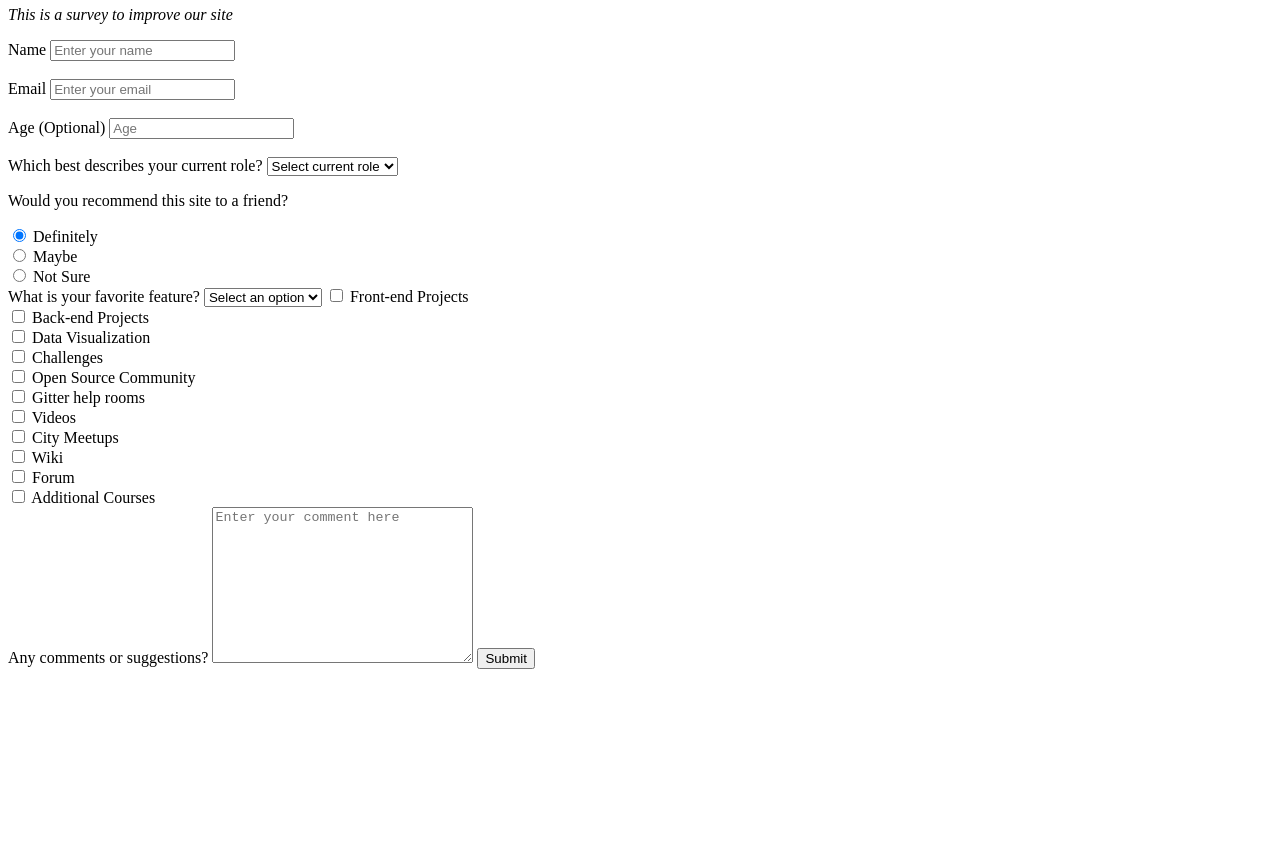
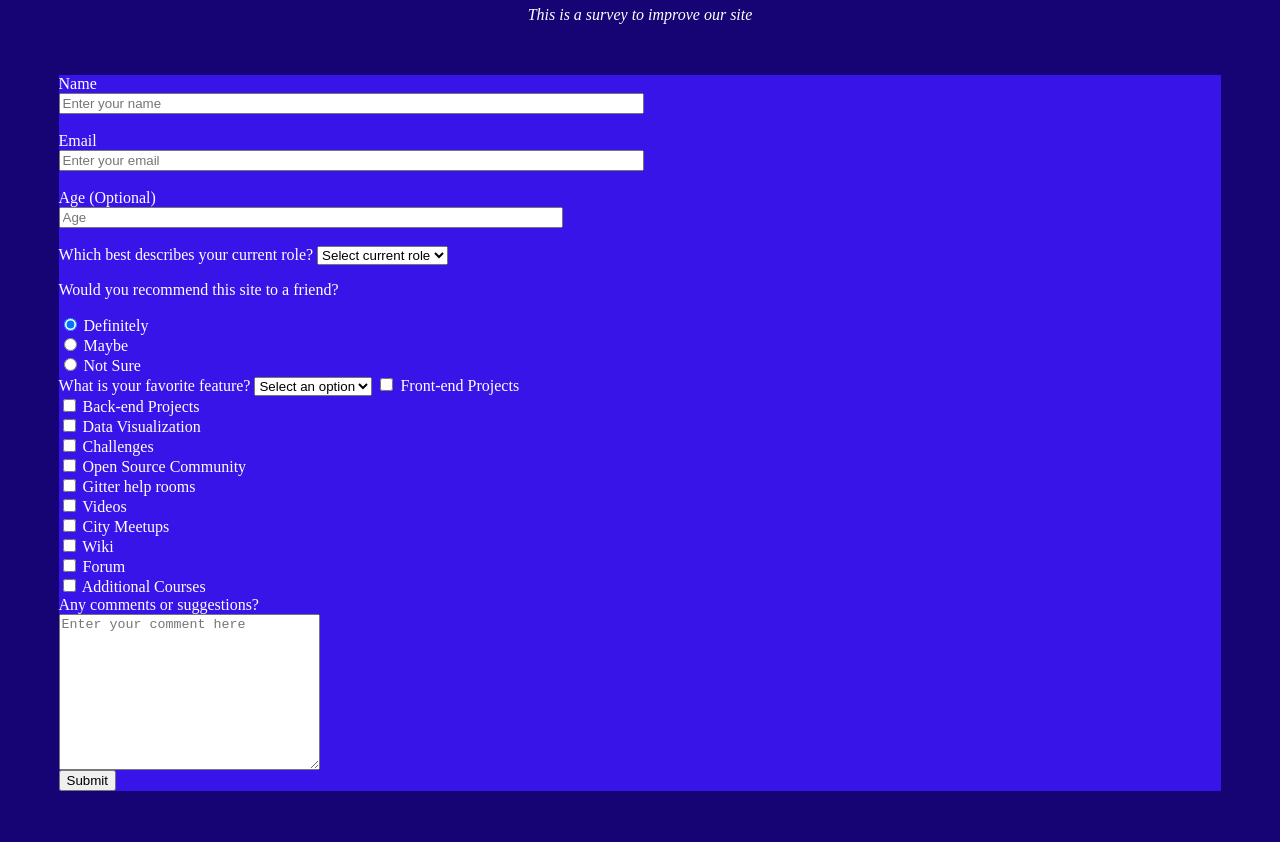
Before and after one commit to DeviantSchemist/SurveyForm, a plain HTML site: page index.html in a window 1280 px wide. Shown: the part 60-902 px from the top of the page. Before the commit the page ends 800 px from the top, so only its background shows below. Drawn offline with Linux system fonts and the light colour scheme.

Commit message:
changed width of input fields

```diff
--- a/index.html
+++ b/index.html
@@ -17,12 +17,13 @@
 <body>
   <h1 id="title">Survey Form</h1>
   <p id="description"><em>This is a survey to improve our site</em></p>
+  <div class="container">
     <form id="survey-form">
-    <label for="name-label">Name</label>
-    <input type="text" placeholder="Enter your name" id="name-label" name="name-label" required><br><br>
-    <label for="email-label">Email</label>
-    <input type="email" placeholder="Enter your email" id="email-label" name="email-label" required><br><br>
-    <label for="number-label">Age (Optional)</label>
+      <label for="name-label" class="input-label">Name</label>
+      <input type="text" placeholder="Enter your name" id="name-label" name="name-label" size="70" required><br><br>
+      <label for="email-label" class="input-label">Email</label>
+      <input type="email" placeholder="Enter your email" id="email-label" name="email-label" size="70" required><br><br>
+      <label for="number-label" class="input-label">Age (Optional)</label>
       <input type="number" placeholder="Age" id="number-label" name="number-label"><br><br>
       <label for="dropdown">Which best describes your current role?</label>
       <select name="dropdown" id="dropdown">
@@ -73,6 +74,7 @@
       <textarea name="comments" id="comments" cols="30" rows="10" placeholder="Enter your comment here"></textarea>
       <input type="submit" value="Submit">
     </form>
+  </div>
 </body>
 
 </html>
--- a/style.css
+++ b/style.css
@@ -0,0 +1,26 @@
+body {
+  background-color: #160374;
+}
+
+.input-label {
+  display: block;
+}
+
+#number-label {
+  width: 504px;
+}
+
+h1, body>p {
+  color: white;
+  text-align: center;
+}
+
+.container {
+  color: white;
+  margin: 4%;
+  background-color: #3814E8;
+}
+
+textarea {
+  display: block;
+}
```
Lines whose indentation alone changed are shown as unchanged.
